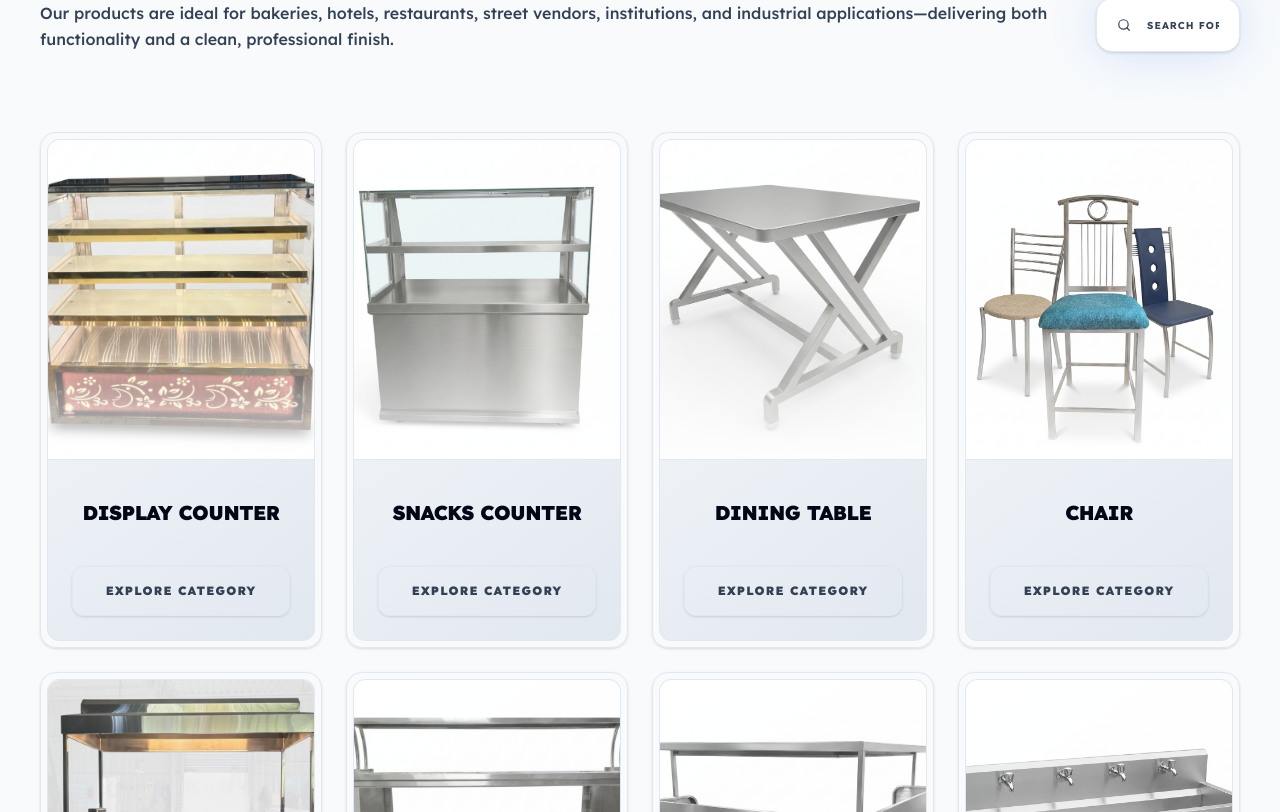
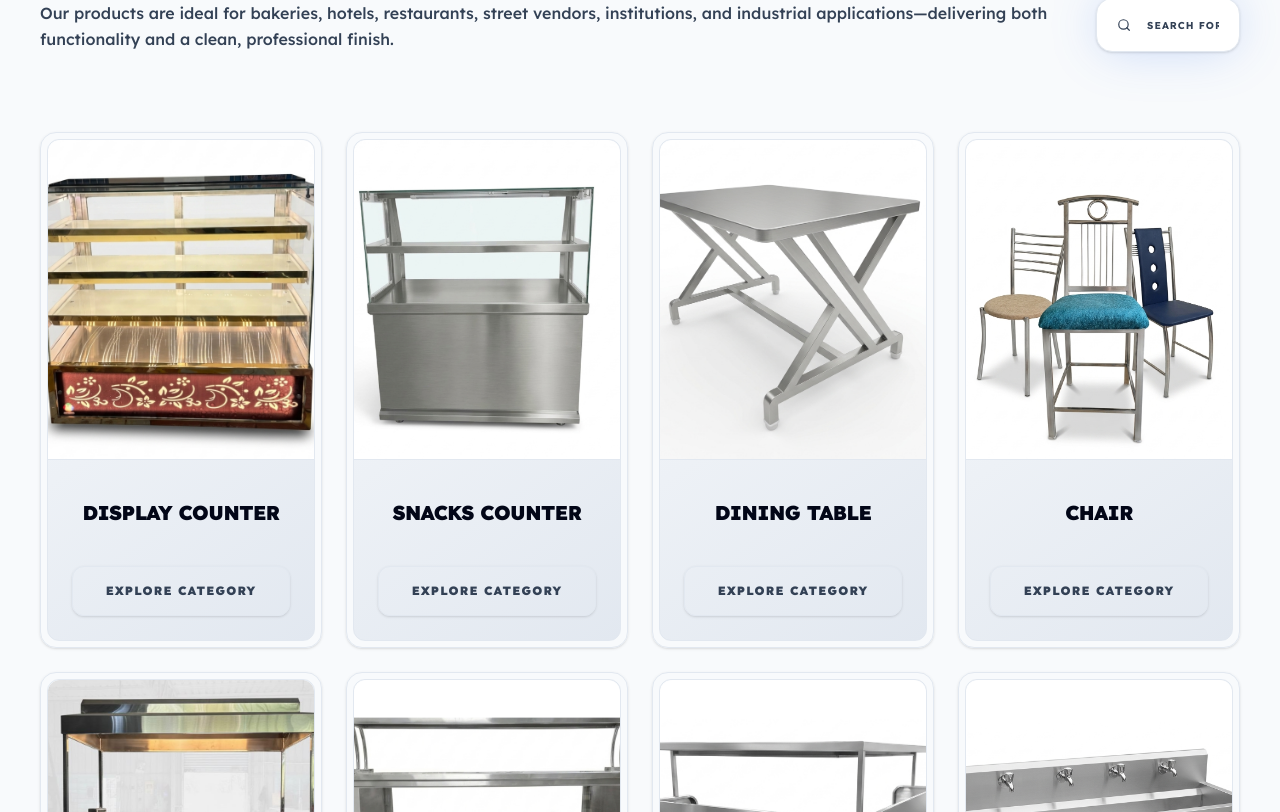
Before and after one commit to Sachin-raj-03/Poorani-Engineering-Website, a React (Vite) app in the folder frontend/: page / in a window 1280 px wide. Shown: the part 1188-2000 px from the top of the page. Built offline with nearby package versions, Linux system fonts and the light colour scheme.

Commit message:
UI: Remove product card overlays and increase image clarity

```diff
--- a/frontend/src/App.tsx
+++ b/frontend/src/App.tsx
@@ -786,7 +786,7 @@ const CategoryModal = ({ category, onClose }: { category: any, onClose: () => vo
           <div className="w-full md:w-1/2 p-6 md:p-10 flex flex-col gap-4 border-b md:border-b-0 md:border-r border-border">
             <div className="w-full h-64 md:h-80 rounded-2xl overflow-hidden relative group shrink-0">
               <img src={category.img} alt={category.title} className="w-full h-full object-cover transition-transform duration-700 group-hover:scale-105" />
-              <div className="absolute inset-0 bg-gradient-to-t from-background via-transparent to-transparent opacity-80" />
+              {/* Removed white overlay */}
             </div>
             {/* Gallery Placeholders */}
             <div className="grid grid-cols-3 gap-3">
@@ -854,8 +854,8 @@ const CategoryCard = ({ title, img, items, icon: Icon, onExplore }: CategoryCard
     >
       {img && (
         <div className="h-40 sm:h-52 md:h-72 lg:h-80 relative overflow-hidden rounded-t-xl transition-all duration-700 w-full shrink-0 border-b border-border">
-          <img src={img} alt={title} className="w-full h-full object-cover group-hover:scale-105 transition-transform duration-700 opacity-90 group-hover:opacity-100" />
-          <div className="absolute inset-0 bg-gradient-to-t from-background/90 via-transparent to-transparent opacity-90 group-hover:opacity-40 transition-opacity duration-700" />
+          <img src={img} alt={title} className="w-full h-full object-cover group-hover:scale-105 transition-transform duration-700 opacity-100" />
+          {/* Removed white overlay */}
         </div>
       )}
       <div className="flex-1 py-4 px-4 md:py-6 md:px-6 flex flex-col justify-between min-h-[100px] md:min-h-[180px]">
--- a/frontend/src/components/ui/stories-carousel.tsx
+++ b/frontend/src/components/ui/stories-carousel.tsx
@@ -136,7 +136,7 @@ export const StoryImage = ({ className, alt, ...props }: StoryImageProps) => (
     className={cn(
       'absolute inset-0 h-full w-full object-cover',
       'transition-opacity duration-200',
-      'group-hover:opacity-90',
+      'group-hover:opacity-10',
       className
     )}
     {...props}
```
